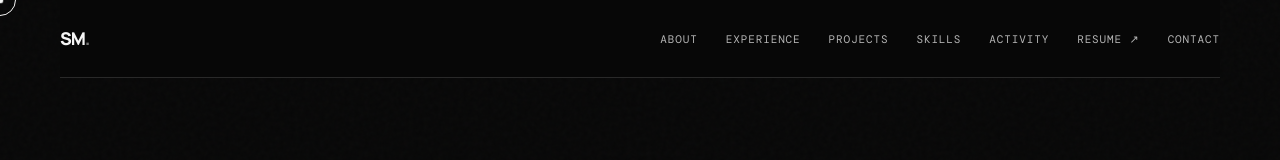
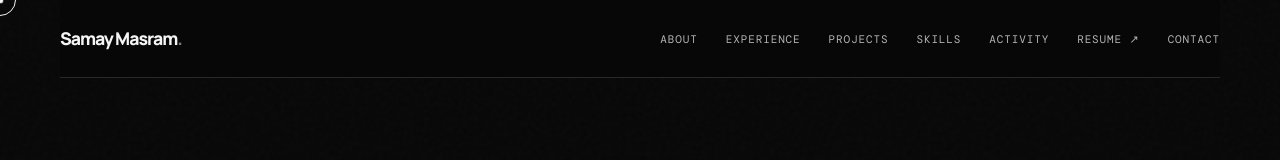
Before and after one commit to SamayMasram/Portfolio, a plain HTML site: page index.html in a window 1280 px wide. Shown: the top 160 px of the page. Drawn offline with nearby package versions, Linux system fonts and the light colour scheme; no server answers.

Commit message:
hero section updated

```diff
--- a/index.html
+++ b/index.html
@@ -104,7 +104,7 @@
 <body>
   <div class="cursor" aria-hidden="true"></div><div class="cursor-ring" aria-hidden="true"></div><div class="grain" aria-hidden="true"></div>
   <header class="nav wrap">
-    <a class="brand" href="#home" aria-label="Samay Masram home">SM<span>.</span></a>
+    <a class="brand" href="#home" aria-label="Samay Masram home">Samay Masram<span>.</span></a>
     <nav class="navlinks" id="navlinks" aria-label="Main navigation">
       <a href="#about">About</a><a href="#experience">Experience</a><a href="#projects">Projects</a><a href="#skills">Skills</a><a href="#activity">Activity</a><a href="resume.pdf" target="_blank" rel="noopener noreferrer">Resume ↗</a><a href="#contact">Contact</a>
     </nav>
```
